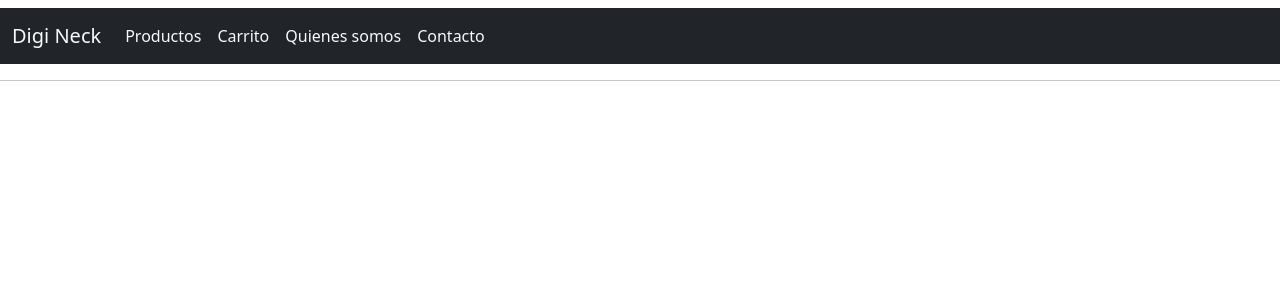
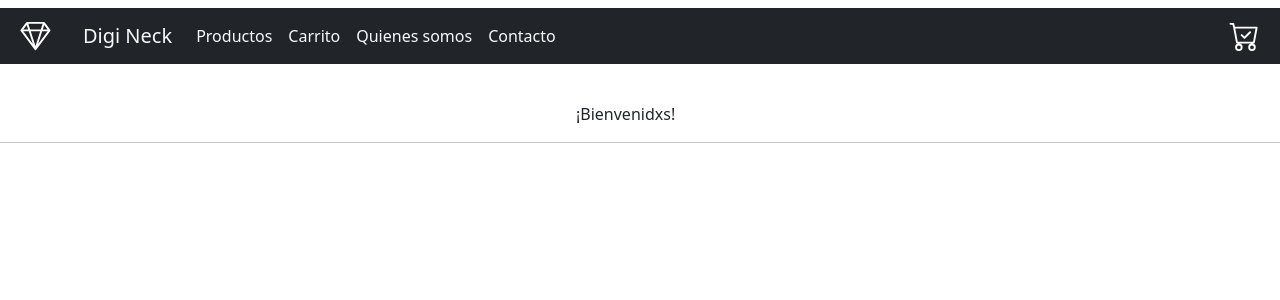
Before and after one commit to ClaraCabral77/React-Shop, a React (Create React App) app: page / in a window 1280 px wide. Shown: the top 300 px of the page. Built offline with nearby package versions, Linux system fonts and the light colour scheme.

Commit message:
Cabral-Widget

```diff
--- a/package.json
+++ b/package.json
@@ -7,6 +7,7 @@
     "@testing-library/react": "^13.3.0",
     "@testing-library/user-event": "^13.5.0",
     "bootstrap": "^5.2.0-beta1",
+    "bootstrap-icons": "^1.8.3",
     "react": "^18.2.0",
     "react-bootstrap": "^2.4.0",
     "react-dom": "^18.2.0",
--- a/src/App.css
+++ b/src/App.css
@@ -1,4 +1,12 @@
-.list{
-  display: flex;
-  flex-direction: row;
+.bi-cart-check{
+    color: white;
 }
+
+.bi-gem{
+color:white;
+}
+
+.saludo1{
+    margin-left: 45%;
+    margin-top: 3%;
+}
--- a/src/App.js
+++ b/src/App.js
@@ -1,6 +1,11 @@
 
 import './App.css';
 import NavBar from "./components/NavBar";
+import Icono from "./components/CardWidget";
+
+
+import Greeting from "./conteiner/ItemListContainer";
+
 
 
 function App() {
@@ -9,6 +14,7 @@ function App() {
       <header>
         <nav>  <h1> </h1>
         <NavBar nombre="Productos" nombre2="Carrito" nombre3="Quienes somos" nombre4="Contacto" />
+        <Greeting saludo="¡Bienvenidxs!"/>
 
       <hr></hr>
 
--- /dev/null
+++ b/src/components/CardWidget.js
@@ -0,0 +1,26 @@
+import 'bootstrap/dist/css/bootstrap.min.css';
+
+const Icono= () =>{
+    return (
+        <>
+        <svg xmlns="http://www.w3.org/2000/svg" width="80" height="30" fill="currentColor" className="bi bi-gem" viewBox="0 0 16 16">
+  <path d="M3.1.7a.5.5 0 0 1 .4-.2h9a.5.5 0 0 1 .4.2l2.976 3.974c.149.185.156.45.01.644L8.4 15.3a.5.5 0 0 1-.8 0L.1 5.3a.5.5 0 0 1 0-.6l3-4zm11.386 3.785-1.806-2.41-.776 2.413 2.582-.003zm-3.633.004.961-2.989H4.186l.963 2.995 5.704-.006zM5.47 5.495 8 13.366l2.532-7.876-5.062.005zm-1.371-.999-.78-2.422-1.818 2.425 2.598-.003zM1.499 5.5l5.113 6.817-2.192-6.82L1.5 5.5zm7.889 6.817 5.123-6.83-2.928.002-2.195 6.828z"/>
+</svg>
+   </>
+
+);
+}
+
+export default Icono;
+
+export const Icono2= () =>{
+  return (
+      <>
+    <svg xmlns="http://www.w3.org/2000/svg" width="80" height="30" fill="currentColor" className="bi bi-cart-check" viewBox="0 0 16 16">
+  <path d="M11.354 6.354a.5.5 0 0 0-.708-.708L8 8.293 6.854 7.146a.5.5 0 1 0-.708.708l1.5 1.5a.5.5 0 0 0 .708 0l3-3z"/>
+  <path d="M.5 1a.5.5 0 0 0 0 1h1.11l.401 1.607 1.498 7.985A.5.5 0 0 0 4 12h1a2 2 0 1 0 0 4 2 2 0 0 0 0-4h7a2 2 0 1 0 0 4 2 2 0 0 0 0-4h1a.5.5 0 0 0 .491-.408l1.5-8A.5.5 0 0 0 14.5 3H2.89l-.405-1.621A.5.5 0 0 0 2 1H.5zm3.915 10L3.102 4h10.796l-1.313 7h-8.17zM6 14a1 1 0 1 1-2 0 1 1 0 0 1 2 0zm7 0a1 1 0 1 1-2 0 1 1 0 0 1 2 0z"/>
+</svg>
+ </>
+
+);
+}
--- a/src/components/NavBar.js
+++ b/src/components/NavBar.js
@@ -1,11 +1,14 @@
 import 'bootstrap/dist/css/bootstrap.min.css';
-
+import Icono from "./CardWidget";
+import {Icono2} from "./CardWidget";
 
 
 const NavBar= (props) =>{
     return (
     <>
+
 <nav className="navbar navbar-expand-lg bg-dark">
+<Icono />
   <div className="container-fluid">
     <a className="navbar-brand text-light" href="#">Digi Neck</a>
     <button className="navbar-toggler" type="button" data-bs-toggle="collapse" data-bs-target="#navbarNavAltMarkup" aria-controls="navbarNavAltMarkup" aria-expanded="false" aria-label="Toggle navigation">
@@ -20,6 +23,7 @@ const NavBar= (props) =>{
       </div>
     </div>
   </div>
+  <Icono2 />
 </nav>
 
 
--- /dev/null
+++ b/src/conteiner/ItemListContainer.js
@@ -0,0 +1,11 @@
+
+
+
+
+function Greeting(props) {
+    return (
+      <div className="saludo1">{props.saludo}</div>
+    );
+  }
+
+  export default Greeting;
```
Also changed, not shown: 1 other file (tests, documents, lock files or other folders).
